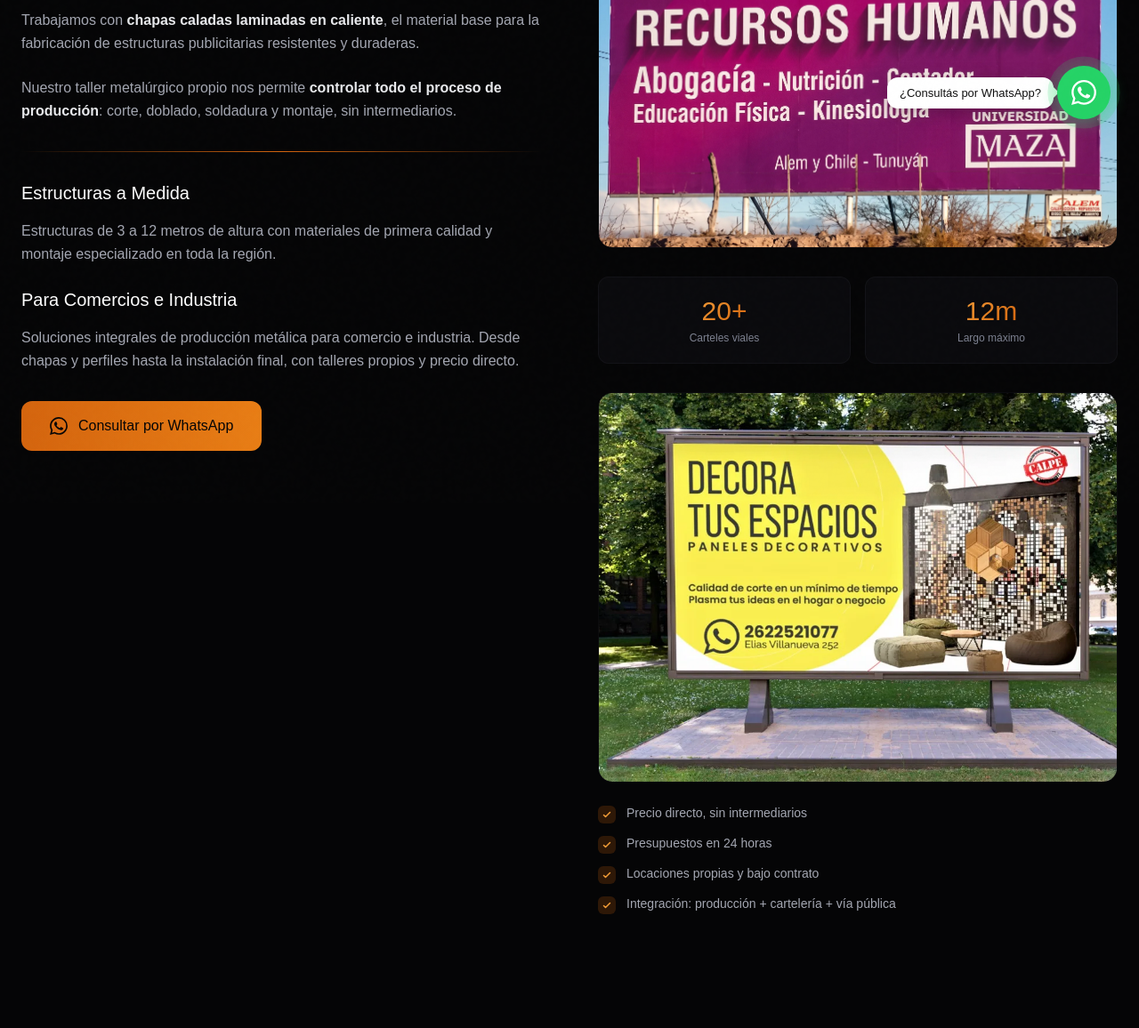
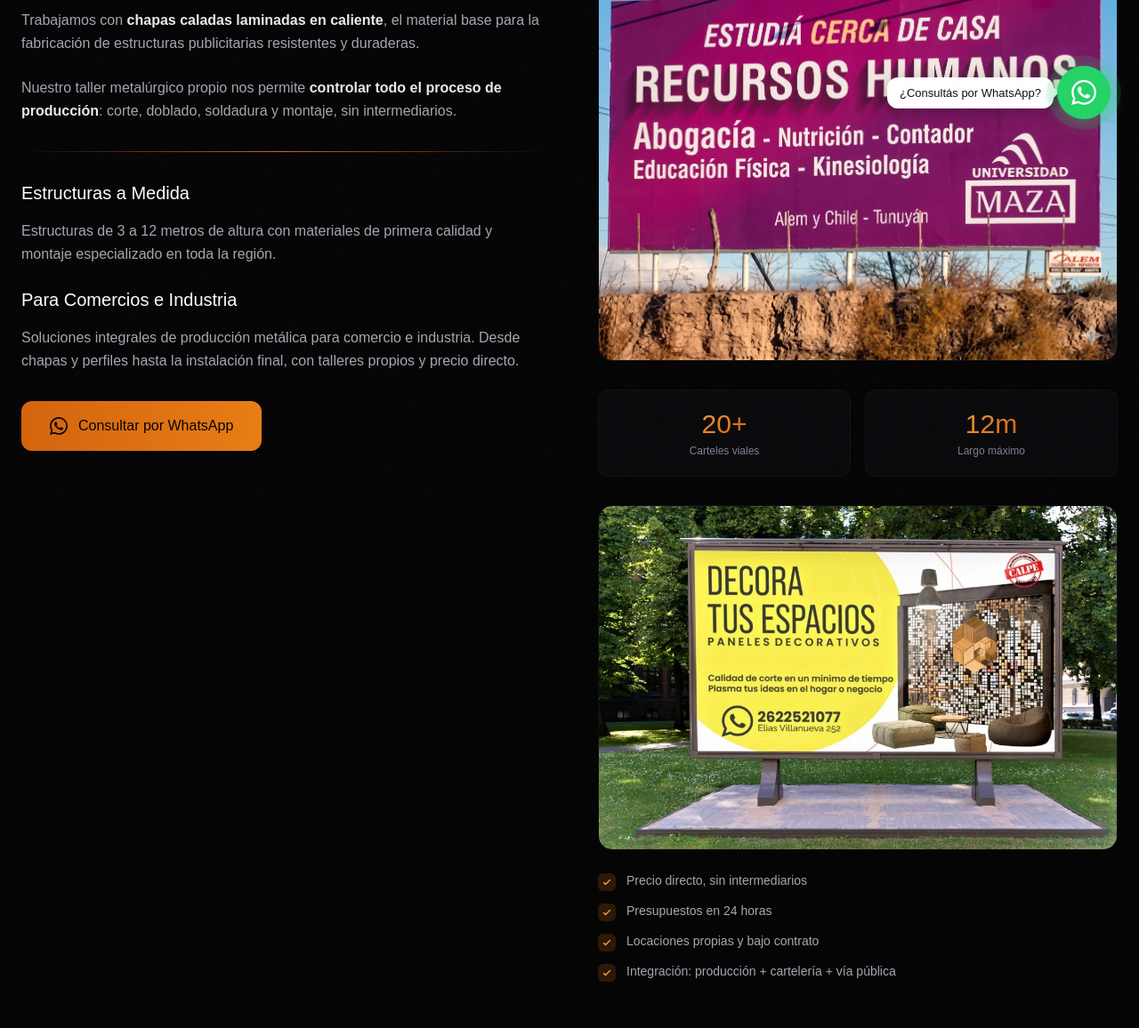
Before and after one commit to fede-caballero/calpe-vial, a website built with Vite: page estructuras.html in a window 1280 px wide. Shown: the part 634-1790 px from the top of the page at 89% size. Built offline with nearby package versions, Linux system fonts and the light colour scheme.

Commit message:
Se arregla el ratio de aspecto de las imagenes de cada pantalla

```diff
--- a/estructuras.html
+++ b/estructuras.html
@@ -149,9 +149,9 @@
 
         <!-- Right: Features + Image -->
         <div>
-          <div class="reveal rounded-2xl overflow-hidden mb-8 border border-charcoal-600/20">
+          <div class="reveal rounded-2xl overflow-hidden mb-8 border border-charcoal-600/20 bg-charcoal-900">
             <img src="img/gallery-ruta.webp" alt="Cartel publicitario en Ruta 40"
-              class="w-full aspect-video object-cover" />
+              class="w-full h-auto object-contain" />
           </div>
 
           <div class="grid grid-cols-2 gap-4 mb-8">
@@ -166,8 +166,8 @@
             </div>
           </div>
 
-          <div class="reveal rounded-2xl overflow-hidden border border-charcoal-600/20">
-            <img src="img/chapas.webp" alt="Cartel de chapa via publica" class="w-full aspect-[4/3] object-cover" />
+          <div class="reveal rounded-2xl overflow-hidden border border-charcoal-600/20 bg-charcoal-900">
+            <img src="img/chapas.webp" alt="Cartel de chapa via publica" class="w-full h-auto object-contain" />
           </div>
 
           <ul class="reveal mt-6 space-y-3">
--- a/publicidad-led.html
+++ b/publicidad-led.html
@@ -181,8 +181,8 @@
             </div>
           </div>
 
-          <div class="reveal rounded-2xl overflow-hidden border border-charcoal-600/20">
-            <img src="img/led.webp" alt="Pantalla LED publicitaria nocturna" class="w-full aspect-[4/3] object-cover" />
+          <div class="reveal rounded-2xl overflow-hidden border border-charcoal-600/20 bg-charcoal-900">
+            <img src="img/led.webp" alt="Pantalla LED publicitaria nocturna" class="w-full h-auto object-contain" />
           </div>
 
           <ul class="reveal mt-6 space-y-3">
```
